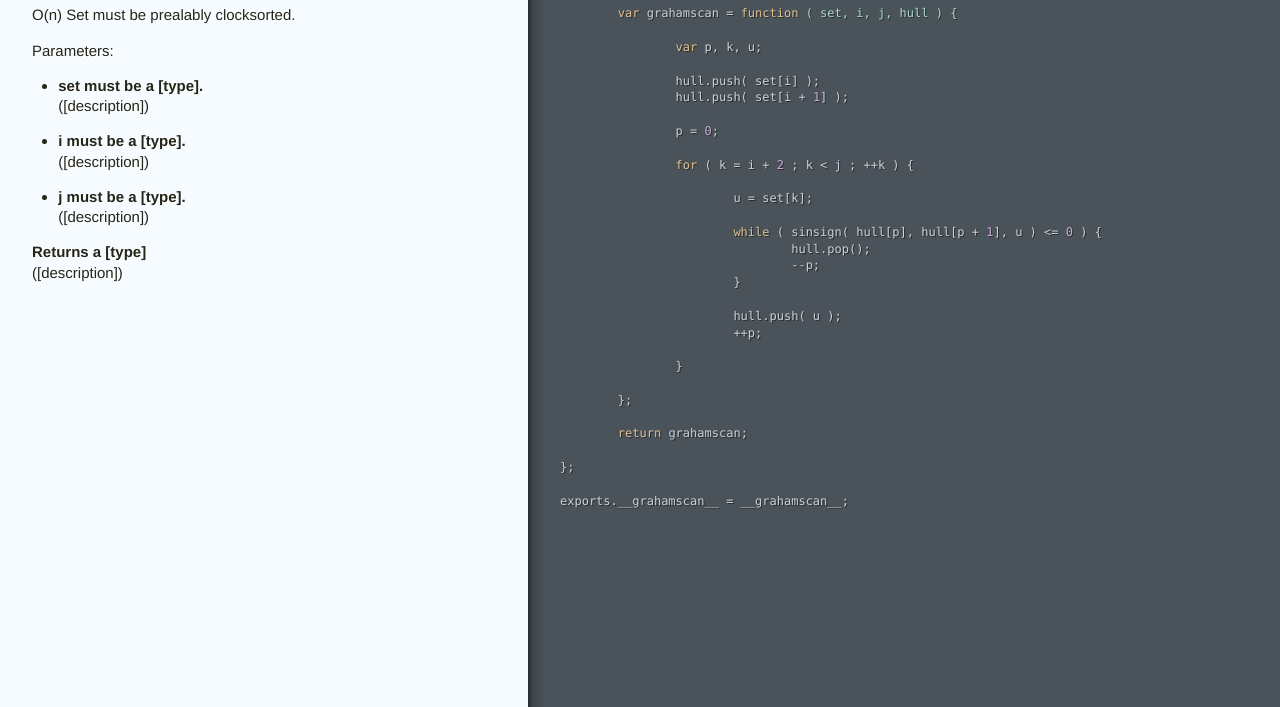
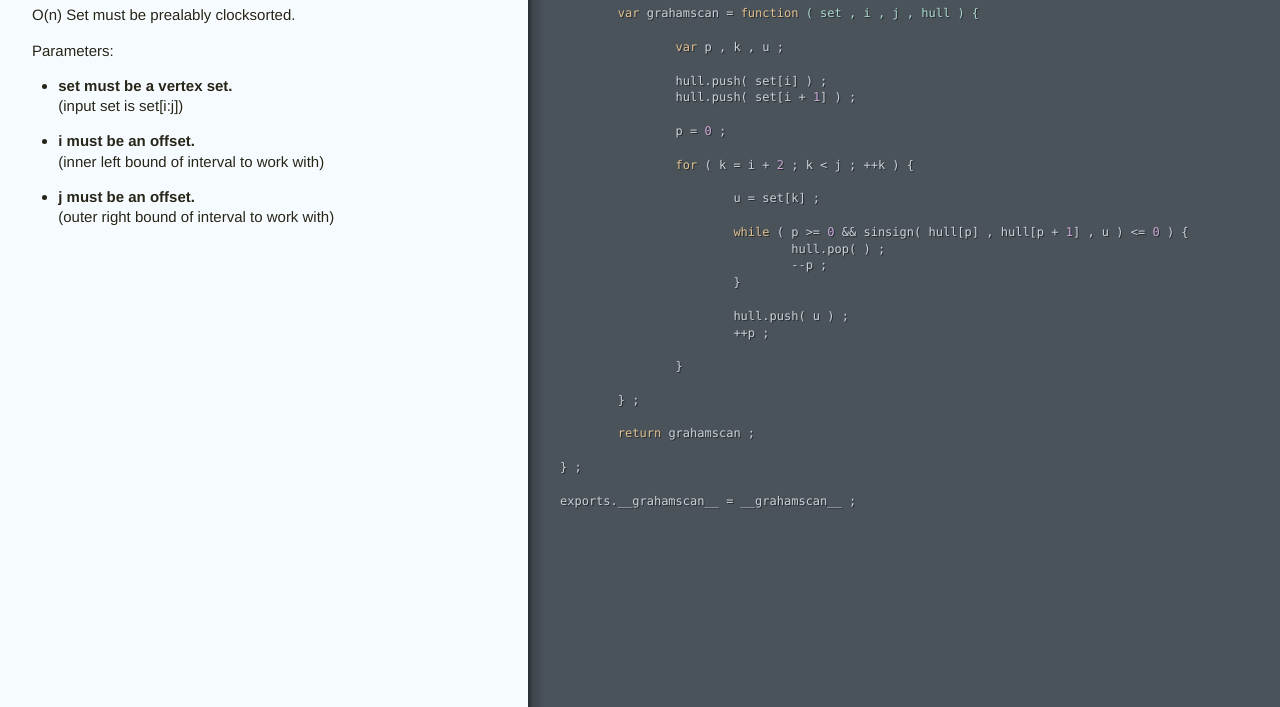
Before and after one commit to make-github-pseudonymous-again/js-cg, a plain HTML site: page d2/ch/grahamscan.html in a window 1280 px wide. Shown: the part 93-800 px from the top of the page. Drawn offline with Linux system fonts and the light colour scheme.

Commit message:
Generated documentation for f9021c9d7741956d4ff76ffd3f60b77f061c7605

```diff
--- a/d2/ch/grahamscan.html
+++ b/d2/ch/grahamscan.html
@@ -2,40 +2,39 @@
 Set must be prealably clocksorted.</p>
 <p>Parameters:</p>
 <ul>
-<li><p><strong>set must be a [type].</strong><br/>([description])</p>
+<li><p><strong>set must be a vertex set.</strong><br/>(input set is set[i:j])</p>
 </li>
-<li><p><strong>i must be a [type].</strong><br/>([description])</p>
+<li><p><strong>i must be an offset.</strong><br/>(inner left bound of interval to work with)</p>
 </li>
-<li><p><strong>j must be a [type].</strong><br/>([description])</p>
+<li><p><strong>j must be an offset.</strong><br/>(outer right bound of interval to work with)</p>
 </li>
-</ul>
-<p><strong>Returns a [type]</strong><br/>([description])</p></div></div><div class="code"><div class="wrapper">	<span class="hljs-keyword">var</span> grahamscan = <span class="hljs-function"><span class="hljs-keyword">function</span> <span class="hljs-params">( set, i, j, hull )</span> {</span>
+</ul></div></div><div class="code"><div class="wrapper">	<span class="hljs-keyword">var</span> grahamscan = <span class="hljs-function"><span class="hljs-keyword">function</span> <span class="hljs-params">( set , i , j , hull )</span> {</span>
 
-		<span class="hljs-keyword">var</span> p, k, u;
+		<span class="hljs-keyword">var</span> p , k , u ;
 
-		hull.push( set[i] );
-		hull.push( set[i + <span class="hljs-number">1</span>] );
+		hull.push( set[i] ) ;
+		hull.push( set[i + <span class="hljs-number">1</span>] ) ;
 
-		p = <span class="hljs-number">0</span>;
+		p = <span class="hljs-number">0</span> ;
 
 		<span class="hljs-keyword">for</span> ( k = i + <span class="hljs-number">2</span> ; k &lt; j ; ++k ) {
 
-			u = set[k];
+			u = set[k] ;
 
-			<span class="hljs-keyword">while</span> ( sinsign( hull[p], hull[p + <span class="hljs-number">1</span>], u ) &lt;= <span class="hljs-number">0</span> ) {
-				hull.pop();
-				--p;
+			<span class="hljs-keyword">while</span> ( p &gt;= <span class="hljs-number">0</span> &amp;&amp; sinsign( hull[p] , hull[p + <span class="hljs-number">1</span>] , u ) &lt;= <span class="hljs-number">0</span> ) {
+				hull.pop( ) ;
+				--p ;
 			}
 
-			hull.push( u );
-			++p;
+			hull.push( u ) ;
+			++p ;
 
 		}
 
-	};
+	} ;
 
-	<span class="hljs-keyword">return</span> grahamscan;
+	<span class="hljs-keyword">return</span> grahamscan ;
 
-};
+} ;
 
-exports.__grahamscan__ = __grahamscan__;</div></div></div></div></body></html>
+exports.__grahamscan__ = __grahamscan__ ;</div></div></div></div></body></html>
```
